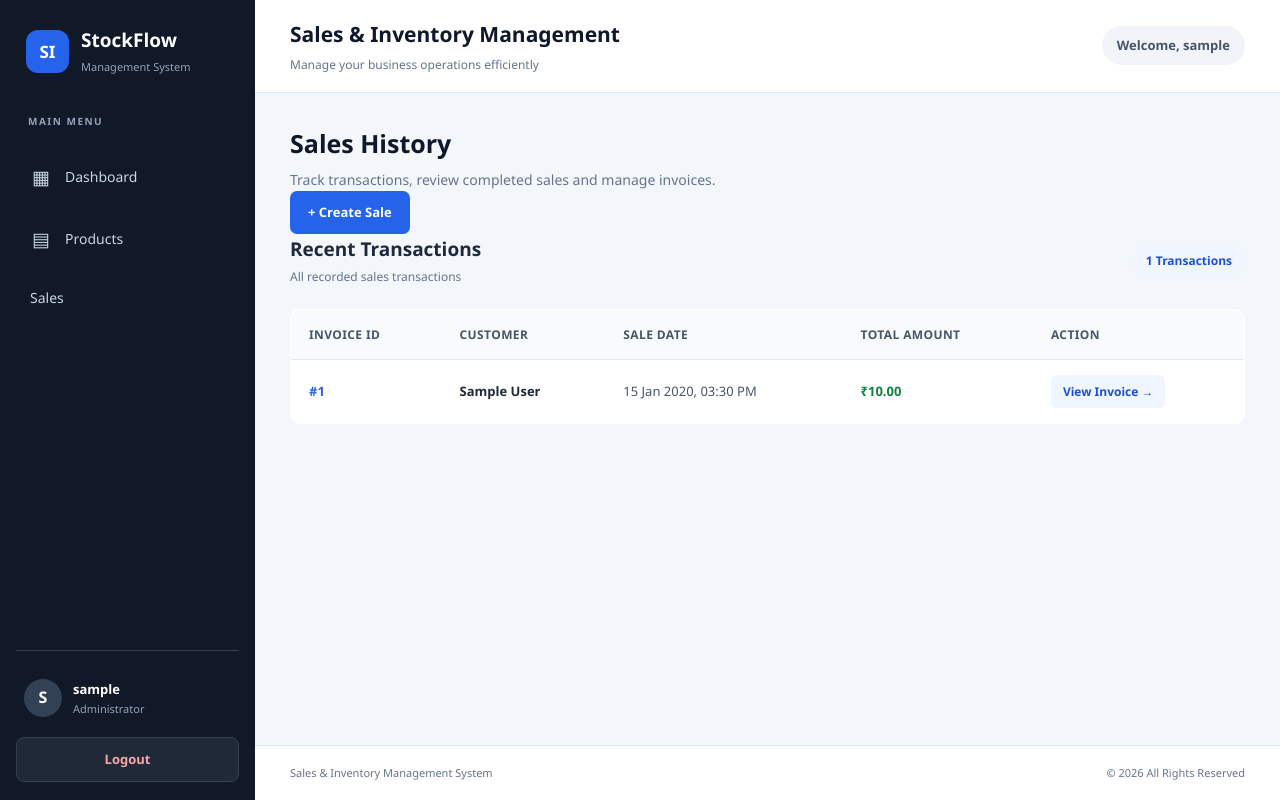
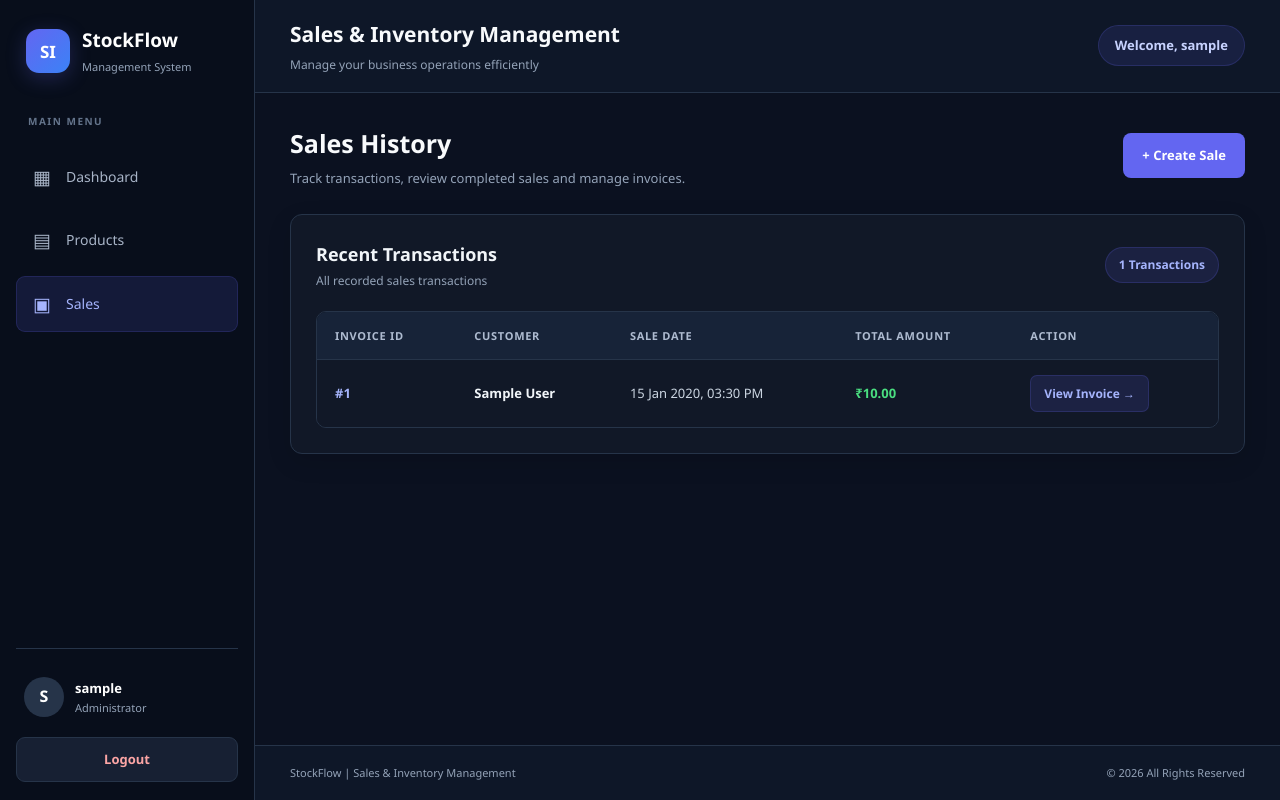
Before and after one commit to TanishqAbhi/Sales-Inventory-Management, a Django app: page /sales/ in a window 1280 px wide. Run offline with Django 5.2, Linux system fonts and the light colour scheme; a user stored in the database is signed in; tables that the repository leaves empty hold one stand-in row (values such as "Sample post").

Commit message:
Improve dark dashboard styling and navigation

```diff
--- a/Frontend/static/css/style.css
+++ b/Frontend/static/css/style.css
@@ -6,18 +6,27 @@
 }
 
 :root {
-    --primary: #2563eb;
-    --primary-dark: #1d4ed8;
-    --sidebar: #111827;
-    --sidebar-hover: #1f2937;
-    --background: #f3f6fb;
-    --white: #ffffff;
-    --text: #1e293b;
-    --muted: #64748b;
-    --border: #e2e8f0;
-    --success: #16a34a;
-    --danger: #dc2626;
-    --warning: #d97706;
+    --primary: #6366f1;
+    --primary-hover: #4f46e5;
+    --primary-soft: rgba(99, 102, 241, 0.14);
+    --background: #0b1120;
+    --surface: #111827;
+    --surface-light: #172033;
+    --surface-hover: #1e293b;
+    --sidebar: #080e1b;
+    --sidebar-hover: #172033;
+    --text: #f1f5f9;
+    --text-secondary: #cbd5e1;
+    --muted: #94a3b8;
+    --border: #263449;
+    --success: #22c55e;
+    --danger: #f87171;
+    --warning: #fbbf24;
+    --radius: 12px;
+}
+
+html {
+    scroll-behavior: smooth;
 }
 
 body {
@@ -43,17 +52,27 @@ textarea {
 .app-container {
     display: flex;
     min-height: 100vh;
+    background: var(--background);
 }
 
 .sidebar {
     width: 255px;
     min-width: 255px;
     background: var(--sidebar);
-    color: #ffffff;
+    color: white;
     display: flex;
     flex-direction: column;
     padding: 25px 16px 18px;
     min-height: 100vh;
+    border-right: 1px solid var(--border);
+}
+
+.main-wrapper {
+    flex: 1;
+    min-width: 0;
+    display: flex;
+    flex-direction: column;
+    background: var(--background);
 }
 
 .sidebar-brand {
@@ -64,33 +83,34 @@ textarea {
 }
 
 .brand-icon {
-    width: 43px;
-    height: 43px;
-    background: var(--primary);
-    border-radius: 12px;
+    width: 44px;
+    height: 44px;
+    background: linear-gradient(135deg, #6366f1, #3b82f6);
+    border-radius: 13px;
     display: flex;
     justify-content: center;
     align-items: center;
     font-size: 17px;
     font-weight: 800;
     color: white;
+    box-shadow: 0 5px 20px rgba(99, 102, 241, 0.25);
 }
 
 .sidebar-brand h2 {
     font-size: 19px;
-    font-weight: 700;
+    font-weight: 750;
     color: white;
 }
 
 .sidebar-brand span {
     font-size: 11px;
-    color: #94a3b8;
+    color: var(--muted);
 }
 
 .menu-heading {
     font-size: 10px;
     font-weight: 700;
-    color: #94a3b8;
+    color: #64748b;
     letter-spacing: 1.5px;
     padding: 0 12px;
     margin-bottom: 13px;
@@ -99,7 +119,7 @@ textarea {
 .sidebar-menu {
     display: flex;
     flex-direction: column;
-    gap: 8px;
+    gap: 7px;
 }
 
 .nav-link {
@@ -107,17 +127,20 @@ textarea {
     align-items: center;
     gap: 13px;
     padding: 12px 14px;
-    border-radius: 8px;
-    color: #cbd5e1;
+    border-radius: 9px;
+    color: #a8b4c7;
     font-size: 14px;
-    font-weight: 500;
-    transition: 0.2s ease;
+    font-weight: 550;
+    transition: all 0.2s ease;
+    border: 1px solid transparent;
 }
 
 .nav-link:hover,
-.nav-link:focus {
-    background: var(--sidebar-hover);
-    color: white;
+.nav-link:focus,
+.nav-link.active {
+    background: rgba(99, 102, 241, 0.14);
+    color: #a5b4fc;
+    border-color: rgba(99, 102, 241, 0.18);
 }
 
 .nav-icon {
@@ -128,7 +151,7 @@ textarea {
 
 .sidebar-footer {
     margin-top: auto;
-    border-top: 1px solid #374151;
+    border-top: 1px solid var(--border);
     padding-top: 20px;
 }
 
@@ -141,10 +164,10 @@ textarea {
 }
 
 .user-avatar {
-    width: 38px;
-    height: 38px;
+    width: 40px;
+    height: 40px;
     border-radius: 50%;
-    background: #334155;
+    background: #263449;
     display: flex;
     align-items: center;
     justify-content: center;
@@ -174,30 +197,24 @@ textarea {
 
 .logout-button {
     width: 100%;
-    background: #1f2937;
+    background: #172033;
     color: #fca5a5;
     padding: 11px;
-    border: 1px solid #374151;
-    border-radius: 8px;
+    border: 1px solid var(--border);
+    border-radius: 9px;
     cursor: pointer;
     transition: 0.2s;
 }
 
 .logout-button:hover {
-    background: #7f1d1d;
-    color: white;
-}
-
-.main-wrapper {
-    flex: 1;
-    min-width: 0;
-    display: flex;
-    flex-direction: column;
+    background: rgba(239, 68, 68, 0.15);
+    color: #fca5a5;
+    border-color: rgba(239, 68, 68, 0.3);
 }
 
 .topbar {
     min-height: 88px;
-    background: white;
+    background: #0e1728;
     border-bottom: 1px solid var(--border);
     padding: 18px 35px;
     display: flex;
@@ -209,7 +226,7 @@ textarea {
 .topbar h1 {
     font-size: 21px;
     font-weight: 700;
-    color: #0f172a;
+    color: #f8fafc;
 }
 
 .topbar p {
@@ -219,12 +236,13 @@ textarea {
 }
 
 .topbar-user {
-    color: #475569;
+    color: #c7d2fe;
     font-size: 13px;
     font-weight: 600;
-    background: #f1f5f9;
-    padding: 9px 15px;
-    border-radius: 20px;
+    background: rgba(99, 102, 241, 0.12);
+    border: 1px solid rgba(99, 102, 241, 0.2);
+    padding: 9px 16px;
+    border-radius: 25px;
 }
 
 .main-content {
@@ -237,24 +255,41 @@ textarea {
 
 .main-content h1 {
     font-size: 25px;
-    color: #0f172a;
+    color: #f8fafc;
     margin-bottom: 6px;
 }
 
 .main-content h2 {
     font-size: 19px;
     margin-bottom: 15px;
-    color: #1e293b;
+    color: #f1f5f9;
 }
 
 .main-content h3 {
     font-size: 16px;
     margin-bottom: 10px;
-    color: #334155;
+    color: #e2e8f0;
 }
 
 .main-content p {
     color: var(--muted);
+}
+
+.page-heading {
+    display: flex;
+    justify-content: space-between;
+    align-items: center;
+    gap: 18px;
+    margin-bottom: 25px;
+}
+
+.page-heading h1 {
+    margin-bottom: 5px;
+}
+
+.page-heading p {
+    color: var(--muted);
+    font-size: 13px;
 }
 
 .cards {
@@ -287,68 +322,64 @@ textarea {
 
 .card p {
     font-size: 30px;
-    color: #0f172a;
+    color: #f8fafc;
     font-weight: 750;
     line-height: 1.2;
 }
 
-.main-content ul {
-    background: white;
+.panel,
+.form-container {
+    background: var(--surface);
     border: 1px solid var(--border);
-    border-radius: 10px;
-    padding: 18px 20px 18px 40px;
-    margin-top: 12px;
+    border-radius: var(--radius);
+    padding: 25px;
+    margin-top: 20px;
+    box-shadow: 0 8px 25px rgba(0, 0, 0, 0.12);
 }
 
-.main-content li {
-    padding: 8px 0;
-    color: #475569;
+.form-container {
+    max-width: 600px;
 }
 
 button,
 .button {
-    display: inline-block;
+    display: inline-flex;
+    align-items: center;
+    justify-content: center;
+    gap: 7px;
     background: var(--primary);
     color: white;
-    border: none;
+    border: 1px solid transparent;
     padding: 11px 18px;
-    border-radius: 7px;
+    border-radius: 8px;
     font-size: 13px;
-    font-weight: 600;
+    font-weight: 650;
     cursor: pointer;
-    transition: 0.2s ease;
+    transition: all 0.2s ease;
 }
 
 button:hover,
 .button:hover {
-    background: var(--primary-dark);
+    background: var(--primary-hover);
+    color: white;
+    transform: translateY(-1px);
+}
+
+.button-primary {
+    background: var(--primary);
     color: white;
 }
 
-button:focus-visible,
-a:focus-visible,
-input:focus-visible,
-select:focus-visible {
-    outline: 3px solid #93c5fd;
-    outline-offset: 2px;
-}
-
-.form-container {
-    background: white;
-    max-width: 550px;
-    padding: 30px;
-    border: 1px solid var(--border);
-    border-radius: 12px;
-    box-shadow: 0 3px 12px rgba(15, 23, 42, 0.04);
-    margin-top: 20px;
+.button-primary:hover {
+    background: var(--primary-hover);
 }
 
 label {
     display: block;
-    margin: 15px 0 6px;
+    margin: 16px 0 7px;
     font-size: 13px;
     font-weight: 600;
-    color: #334155;
+    color: #cbd5e1;
 }
 
 input,
@@ -356,46 +387,69 @@ select,
 textarea {
     display: block;
     width: 100%;
-    padding: 12px 13px;
-    border: 1px solid #cbd5e1;
-    border-radius: 7px;
-    background: white;
-    color: #1e293b;
+    padding: 12px 14px;
+    border: 1px solid #334155;
+    border-radius: 8px;
+    background: #0b1424;
+    color: #f1f5f9;
     outline: none;
     transition: border 0.2s, box-shadow 0.2s;
+}
+
+input::placeholder,
+textarea::placeholder {
+    color: #64748b;
 }
 
 input:focus,
 select:focus,
 textarea:focus {
     border-color: var(--primary);
-    box-shadow: 0 0 0 3px rgba(37, 99, 235, 0.1);
+    box-shadow: 0 0 0 3px rgba(99, 102, 241, 0.14);
 }
 
-.form-container button {
+select option {
+    background: #111827;
+    color: #f1f5f9;
+}
+
+.form-container button,
+.form-panel button {
     margin-top: 20px;
+}
+
+.form-panel {
+    max-width: 650px;
+}
+
+.table-wrap {
+    width: 100%;
+    overflow-x: auto;
+    border: 1px solid var(--border);
+    border-radius: 10px;
 }
 
 table {
     width: 100%;
     border-collapse: collapse;
-    background: white;
-    margin-top: 20px;
-    border-radius: 10px;
-    overflow: hidden;
-    border: 1px solid var(--border);
+    background: var(--surface);
+    margin-top: 15px;
+}
+
+.table-wrap table {
+    margin-top: 0;
 }
 
 thead {
-    background: #f8fafc;
+    background: #172338;
 }
 
 th {
-    color: #475569;
-    font-size: 12px;
-    font-weight: 700;
+    color: #aebbd0;
+    font-size: 11px;
+    font-weight: 750;
     text-transform: uppercase;
-    letter-spacing: 0.4px;
+    letter-spacing: 0.7px;
 }
 
 th,
@@ -406,16 +460,157 @@ td {
 }
 
 td {
-    color: #475569;
+    color: #cbd5e1;
     font-size: 13px;
 }
 
+tbody tr {
+    transition: background 0.2s;
+}
+
 tbody tr:hover {
-    background: #f8fafc;
+    background: #182337;
 }
 
 tbody tr:last-child td {
     border-bottom: none;
+}
+
+.sales-table-header {
+    display: flex;
+    justify-content: space-between;
+    align-items: center;
+    gap: 15px;
+    margin-bottom: 20px;
+}
+
+.sales-table-header h2 {
+    margin-bottom: 3px;
+    font-size: 18px;
+}
+
+.sales-table-header p {
+    font-size: 12px;
+    color: var(--muted);
+}
+
+.sales-count {
+    background: rgba(99, 102, 241, 0.13);
+    color: #a5b4fc;
+    border: 1px solid rgba(99, 102, 241, 0.2);
+    padding: 7px 13px;
+    border-radius: 20px;
+    font-size: 12px;
+    font-weight: 700;
+    white-space: nowrap;
+}
+
+.sales-table .invoice-number {
+    color: #a5b4fc;
+    font-weight: 750;
+}
+
+.sales-table .customer-name {
+    color: #f1f5f9;
+    font-weight: 600;
+}
+
+.sales-table .sale-amount {
+    color: #4ade80;
+    font-weight: 750;
+}
+
+.sales-table .invoice-link {
+    display: inline-block;
+    background: rgba(99, 102, 241, 0.14);
+    color: #a5b4fc;
+    padding: 8px 13px;
+    border: 1px solid rgba(99, 102, 241, 0.2);
+    border-radius: 7px;
+    font-size: 12px;
+    font-weight: 650;
+    transition: 0.2s;
+}
+
+.sales-table .invoice-link:hover {
+    background: var(--primary);
+    color: white;
+}
+
+.empty-sales {
+    text-align: center;
+    padding: 45px 15px;
+}
+
+.empty-sales strong {
+    display: block;
+    color: #f1f5f9;
+    font-size: 16px;
+    margin-bottom: 6px;
+}
+
+.empty-sales p {
+    margin-bottom: 18px;
+}
+
+.invoice {
+    padding: 30px;
+}
+
+.invoice .page-heading {
+    border-bottom: 1px solid var(--border);
+    padding-bottom: 22px;
+    margin-bottom: 22px;
+}
+
+.invoice .page-heading h1 {
+    font-size: 27px;
+    margin-bottom: 5px;
+}
+
+.invoice-details {
+    display: flex;
+    flex-wrap: wrap;
+    gap: 15px 35px;
+    margin: 20px 0 25px;
+    padding: 18px;
+    background: #0b1424;
+    border: 1px solid var(--border);
+    border-radius: 9px;
+}
+
+.invoice-details p {
+    color: #cbd5e1;
+    font-size: 13px;
+}
+
+.invoice-details strong {
+    color: #f8fafc;
+}
+
+.invoice table {
+    margin-top: 0;
+}
+
+.invoice tfoot {
+    background: #172338;
+}
+
+.invoice tfoot th {
+    color: #f8fafc;
+    font-size: 13px;
+}
+
+.invoice tfoot th:last-child {
+    color: #4ade80;
+    font-size: 15px;
+}
+
+.invoice-thanks {
+    text-align: center;
+    color: #94a3b8;
+    padding: 25px 10px 5px;
+    font-size: 13px;
 }
 
 .messages-container {
@@ -463,24 +673,41 @@ tbody tr:last-child td {
     max-width: 420px;
     margin: 0;
     padding: 35px;
-    border-radius: 14px;
-    box-shadow: 0 12px 35px rgba(15, 23, 42, 0.09);
+    background: #111827;
+    border: 1px solid var(--border);
+    border-radius: 15px;
+    box-shadow: 0 20px 60px rgba(0, 0, 0, 0.35);
 }
 
 .auth-container h1,
 .auth-container h2 {
     text-align: center;
+    color: white;
 }
 
 .page-footer {
     padding: 18px 35px;
-    background: white;
+    background: #0e1728;
     border-top: 1px solid var(--border);
     display: flex;
     justify-content: space-between;
     gap: 12px;
-    color: #64748b;
+    color: var(--muted);
     font-size: 11px;
+}
+
+button:focus-visible,
+a:focus-visible,
+input:focus-visible,
+select:focus-visible,
+textarea:focus-visible {
+    outline: 3px solid #818cf8;
+    outline-offset: 2px;
+}
+
+::selection {
+    background: rgba(99, 102, 241, 0.35);
+    color: white;
 }
 
 @media (max-width: 900px) {
@@ -567,83 +807,60 @@ tbody tr:last-child td {
     }
 }
 
-/* Sales History Enhancements */
-
-.sales-table-header {
-    display: flex;
-    justify-content: space-between;
-    align-items: center;
-    gap: 15px;
-    margin-bottom: 22px;
+@media print {
+    body {
+        background: white !important;
+        color: #111827 !important;
     }
 
-.sales-table-header h2 {
-    margin-bottom: 3px;
+    .sidebar,
+    .topbar,
+    .page-footer,
+    .no-print,
+    .messages-container {
+        display: none !important;
     }
 
-.sales-table-header p {
-    font-size: 12px;
+    .app-container,
+    .main-wrapper,
+    .main-content {
+        display: block;
+        width: 100%;
+        padding: 0;
+        margin: 0;
+        background: white !important;
     }
 
-.sales-count {
-    background: #eff6ff;
-    color: #1d4ed8;
-    padding: 7px 13px;
-    border-radius: 20px;
-    font-size: 12px;
-    font-weight: 700;
-    white-space: nowrap;
+    .panel,
+    .invoice {
+        background: white !important;
+        color: #111827 !important;
+        border: none;
+        box-shadow: none;
+        padding: 0;
     }
 
-.sales-table .invoice-number {
-    color: #2563eb;
-    font-weight: 700;
+    .invoice h1,
+    .invoice h2,
+    .invoice p,
+    .invoice strong,
+    .invoice td,
+    .invoice th {
+        color: #111827 !important;
     }
 
-.sales-table .customer-name {
-    color: #1e293b;
-    font-weight: 600;
+    .invoice-details,
+    .invoice tfoot,
+    .invoice thead {
+        background: #f1f5f9 !important;
     }
 
-.sales-table .sale-amount {
-    color: #15803d;
-    font-weight: 700;
+    .invoice table {
+        border: 1px solid #cbd5e1;
     }
 
-.sales-table .invoice-link {
-    display: inline-block;
-    background: #eff6ff;
-    color: #1d4ed8;
-    padding: 7px 12px;
-    border-radius: 6px;
-    font-size: 12px;
-    font-weight: 650;
-    text-decoration: none;
-}
-
-.sales-table .invoice-link:hover {
-    background: #dbeafe;
-}
-
-.empty-sales {
-    text-align: center;
-    padding: 45px 15px;
-}
-
-.empty-sales strong {
-    display: block;
-    color: #334155;
-    font-size: 16px;
-    margin-bottom: 6px;
-}
-
-.empty-sales p {
-    margin-bottom: 18px;
-}
-
-@media (max-width: 650px) {
-    .sales-table-header {
-        align-items: flex-start;
-        flex-direction: column;
+    .invoice th,
+    .invoice td {
+        border-bottom: 1px solid #cbd5e1;
     }
 }
--- a/Frontend/templates/base.html
+++ b/Frontend/templates/base.html
@@ -5,8 +5,9 @@
 <head>
     <meta charset="UTF-8">
     <meta name="viewport" content="width=device-width, initial-scale=1.0">
-    <title>Sales & Inventory Management</title>
-    <link rel="stylesheet" href="{% static 'css/style.css' %}">
+    <meta name="theme-color" content="#0b1120">
+    <title>{% block title %}StockFlow | Sales & Inventory Management{% endblock %}</title>
+    <link rel="stylesheet" href="{% static 'css/style.css' %}?v=2">
 </head>
 
 <body>
@@ -25,20 +26,28 @@
                 </div>
             </div>
 
-            <div class="sidebar-menu">
+            <nav class="sidebar-menu">
                 <p class="menu-heading">MAIN MENU</p>
 
-                <a href="{% url 'dashboard' %}" class="nav-link">
+                <a href="{% url 'dashboard' %}"
+                   class="nav-link {% if request.resolver_match.url_name == 'dashboard' %}active{% endif %}">
                     <span class="nav-icon">▦</span>
                     <span>Dashboard</span>
                 </a>
 
-                <a href="{% url 'products' %}" class="nav-link">
+                <a href="{% url 'products' %}"
+                   class="nav-link {% if request.resolver_match.url_name == 'products' or request.resolver_match.url_name == 'add_product' %}active{% endif %}">
                     <span class="nav-icon">▤</span>
                     <span>Products</span>
                 </a>
-                <a href="{% url 'sales' %}" class="nav-link">Sales</a>
-            </div>
+
+                <a href="{% url 'sales' %}"
+                   class="nav-link {% if request.resolver_match.url_name == 'sales' or request.resolver_match.url_name == 'create_sale' or request.resolver_match.url_name == 'invoice_detail' %}active{% endif %}">
+                    <span class="nav-icon">▣</span>
+                    <span>Sales</span>
+                </a>
+
+            </nav>
 
             <div class="sidebar-footer">
 
@@ -95,8 +104,8 @@
             </main>
 
             <footer class="page-footer">
-                <span>Sales & Inventory Management System</span>
-                <span>© 2026 All Rights Reserved</span>
+                <span>StockFlow | Sales & Inventory Management</span>
+                <span>&copy; 2026 All Rights Reserved</span>
             </footer>
 
         </div>
```
Also changed, not shown: other parts of Frontend/static/css/style.css (+52 -24 lines). Lines whose indentation alone changed are shown as unchanged.
